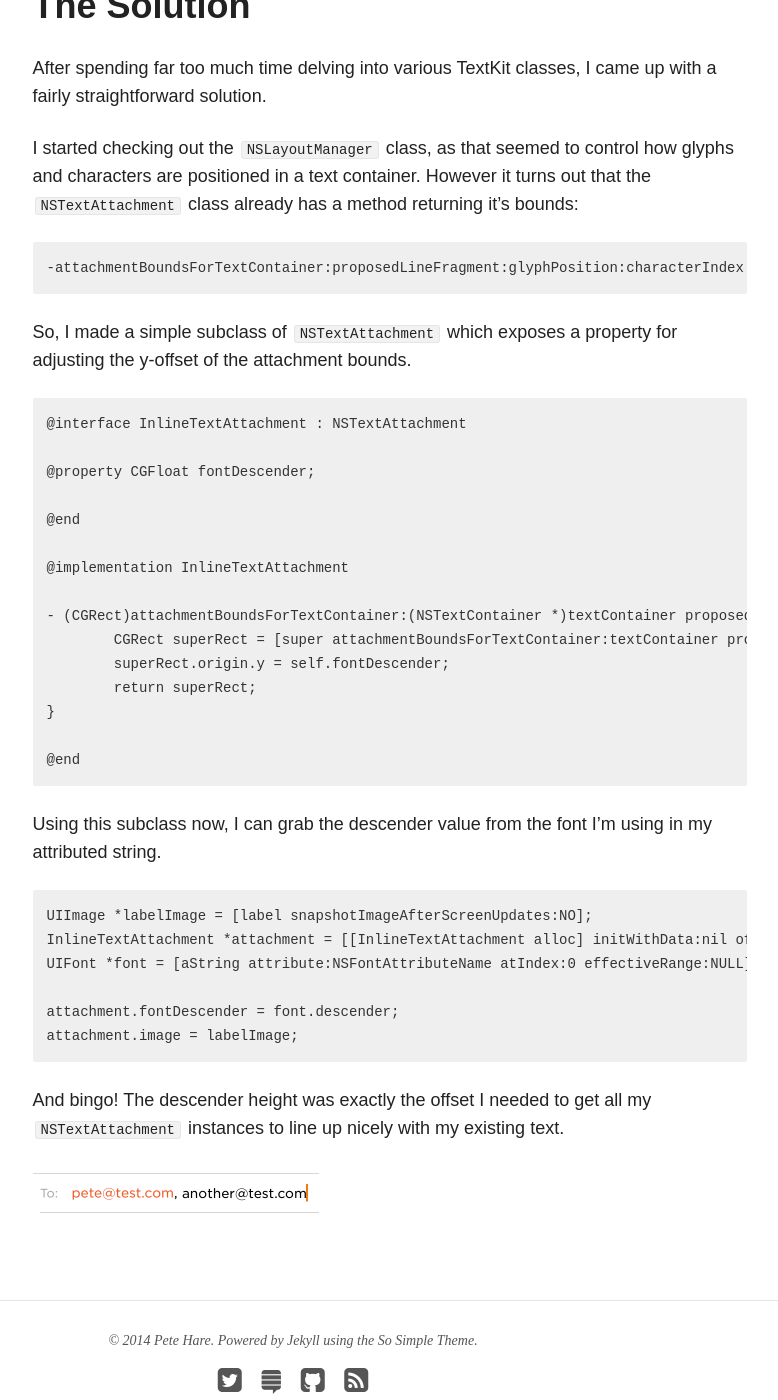
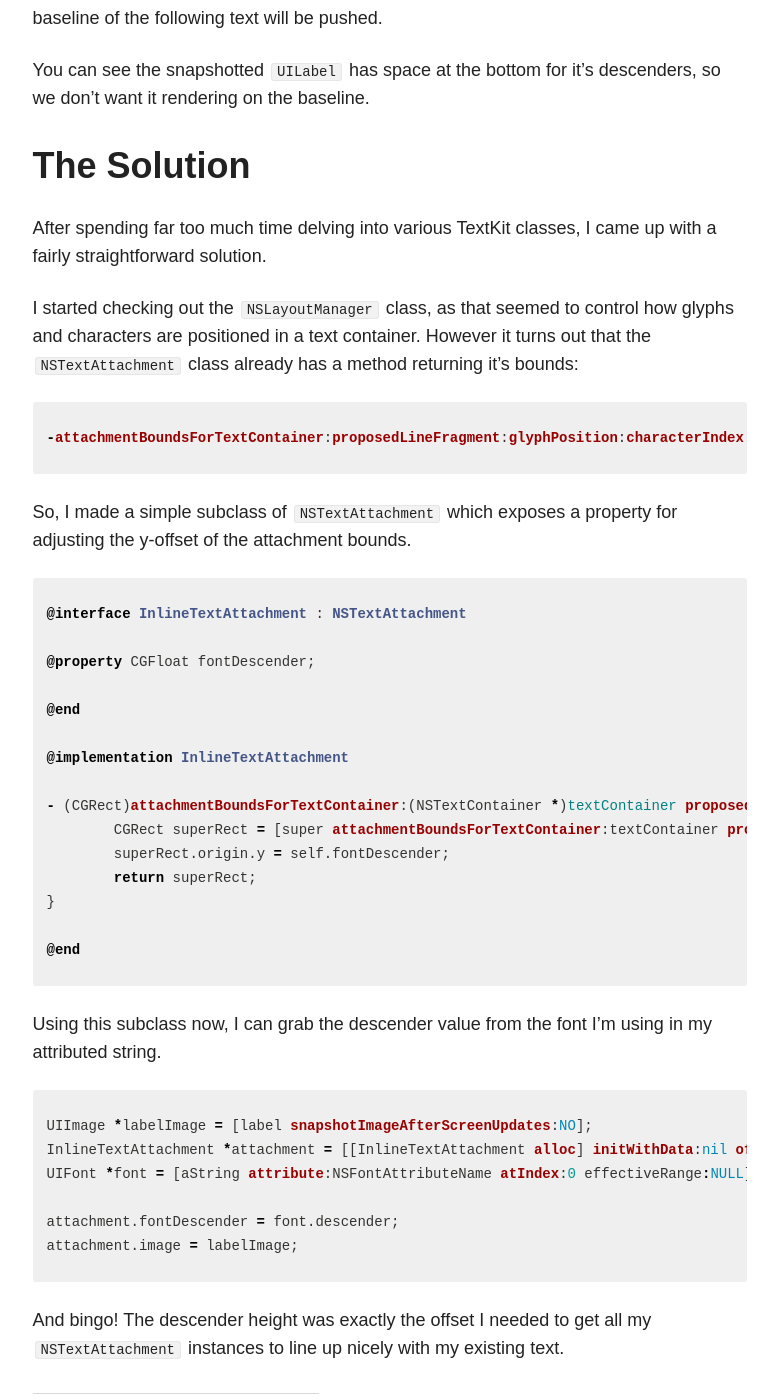
Before and after one commit to petehare/petehare.github.io, a Jekyll site: the page built from _posts/2014-12-19-post-title.markdown, in a window 1280 px wide and 1400 px high, scrolled down 1507 px. Shown: the whole window, without its empty margins (347-1125 px from the left). Built offline with Jekyll 4.4.1, drawn with Linux system fonts in a browser that asks for light colours; nearby versions of some CDN libraries; comment, search, counter and statistics services are not loaded.

Commit message:
Finished new post

```diff
--- a/_posts/2014-12-19-post-title.markdown
+++ b/_posts/2014-12-19-post-title.markdown
@@ -32,9 +32,13 @@
 
 I set a background colour on the label to investigate:
 
-![Background colour showing baseline]({{ site.url }}/images/Screen Shot 2014-12-19 at 9.08.51 PM.png)
+![Background colour showing baseline]({{ site.url }}/images/Screen Shot 2014-12-20 at 1.02.48 AM.png)
+
+![Close up of descenders]({{ site.url }}/images/Screen Shot 2014-12-20 at 1.03.06 AM.png)
 
 Aha! It looks like by default, the `UITextView` renders instances of `NSTextAttachment` on the *baseline*, extending upwards. This means the larger the image, the further down my baseline of the following text will be pushed.
+
+You can see the snapshotted `UILabel` has space at the bottom for it's descenders, so we don't want it rendering on the baseline.
 
 #The Solution
 
@@ -42,34 +46,40 @@
 
 I started checking out the `NSLayoutManager` class, as that seemed to control how glyphs and characters are positioned in a text container. However it turns out that the `NSTextAttachment` class already has a method returning it's bounds:
 
-    -attachmentBoundsForTextContainer:proposedLineFragment:glyphPosition:characterIndex:
+{% highlight objc %}
+-attachmentBoundsForTextContainer:proposedLineFragment:glyphPosition:characterIndex:
+{% endhighlight %}
 
 So, I made a simple subclass of `NSTextAttachment` which exposes a property for adjusting the y-offset of the attachment bounds.
 
-	@interface InlineTextAttachment : NSTextAttachment
+{% highlight objc %}
+@interface InlineTextAttachment : NSTextAttachment
 
-	@property CGFloat fontDescender;
+@property CGFloat fontDescender;
 
-	@end
+@end
 
-	@implementation InlineTextAttachment
+@implementation InlineTextAttachment
 
-	- (CGRect)attachmentBoundsForTextContainer:(NSTextContainer *)textContainer proposedLineFragment:(CGRect)lineFrag glyphPosition:(CGPoint)position characterIndex:(NSUInteger)charIndex {
-		CGRect superRect = [super attachmentBoundsForTextContainer:textContainer proposedLineFragment:lineFrag glyphPosition:position characterIndex:charIndex];
-		superRect.origin.y = self.fontDescender;
-		return superRect;
-	}
+- (CGRect)attachmentBoundsForTextContainer:(NSTextContainer *)textContainer proposedLineFragment:(CGRect)lineFrag glyphPosition:(CGPoint)position characterIndex:(NSUInteger)charIndex {
+	CGRect superRect = [super attachmentBoundsForTextContainer:textContainer proposedLineFragment:lineFrag glyphPosition:position characterIndex:charIndex];
+	superRect.origin.y = self.fontDescender;
+	return superRect;
+}
 
-	@end
+@end
+{% endhighlight %}
 
 Using this subclass now, I can grab the descender value from the font I'm using in my attributed string.
 
-	UIImage *labelImage = [label snapshotImageAfterScreenUpdates:NO];
-	InlineTextAttachment *attachment = [[InlineTextAttachment alloc] initWithData:nil ofType:nil];
-	UIFont *font = [aString attribute:NSFontAttributeName atIndex:0 effectiveRange:NULL];
+{% highlight objc %}
+UIImage *labelImage = [label snapshotImageAfterScreenUpdates:NO];
+InlineTextAttachment *attachment = [[InlineTextAttachment alloc] initWithData:nil ofType:nil];
+UIFont *font = [aString attribute:NSFontAttributeName atIndex:0 effectiveRange:NULL];
 
-	attachment.fontDescender = font.descender;
-	attachment.image = labelImage;
+attachment.fontDescender = font.descender;
+attachment.image = labelImage;
+{% endhighlight %}
 
 And bingo! The descender height was exactly the offset I needed to get all my `NSTextAttachment` instances to line up nicely with my existing text.
 
```
Also changed, not shown: images/Screen Shot 2014-12-19 at 9.08.51 PM.png (deleted), images/Screen Shot 2014-12-20 at 1.02.48 AM.png (added), images/Screen Shot 2014-12-20 at 1.03.06 AM.png (added), 6 other files.
